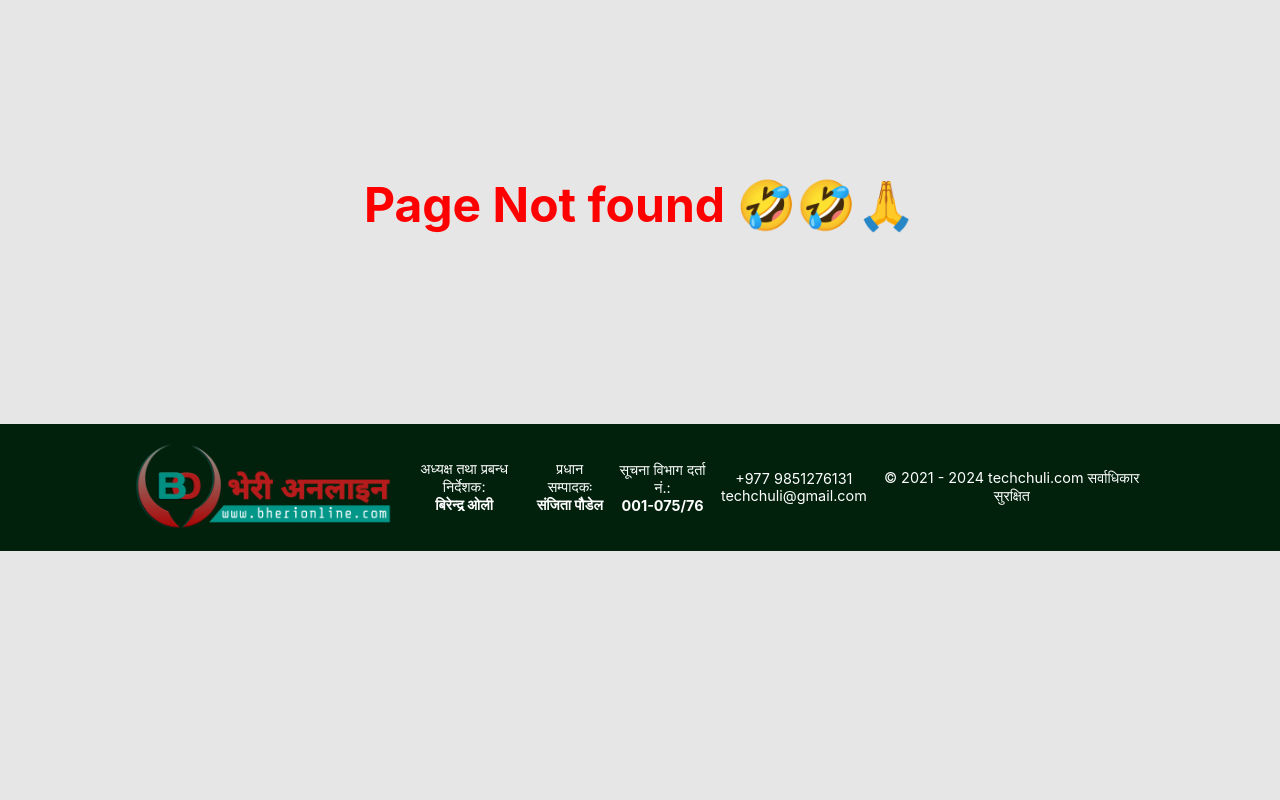
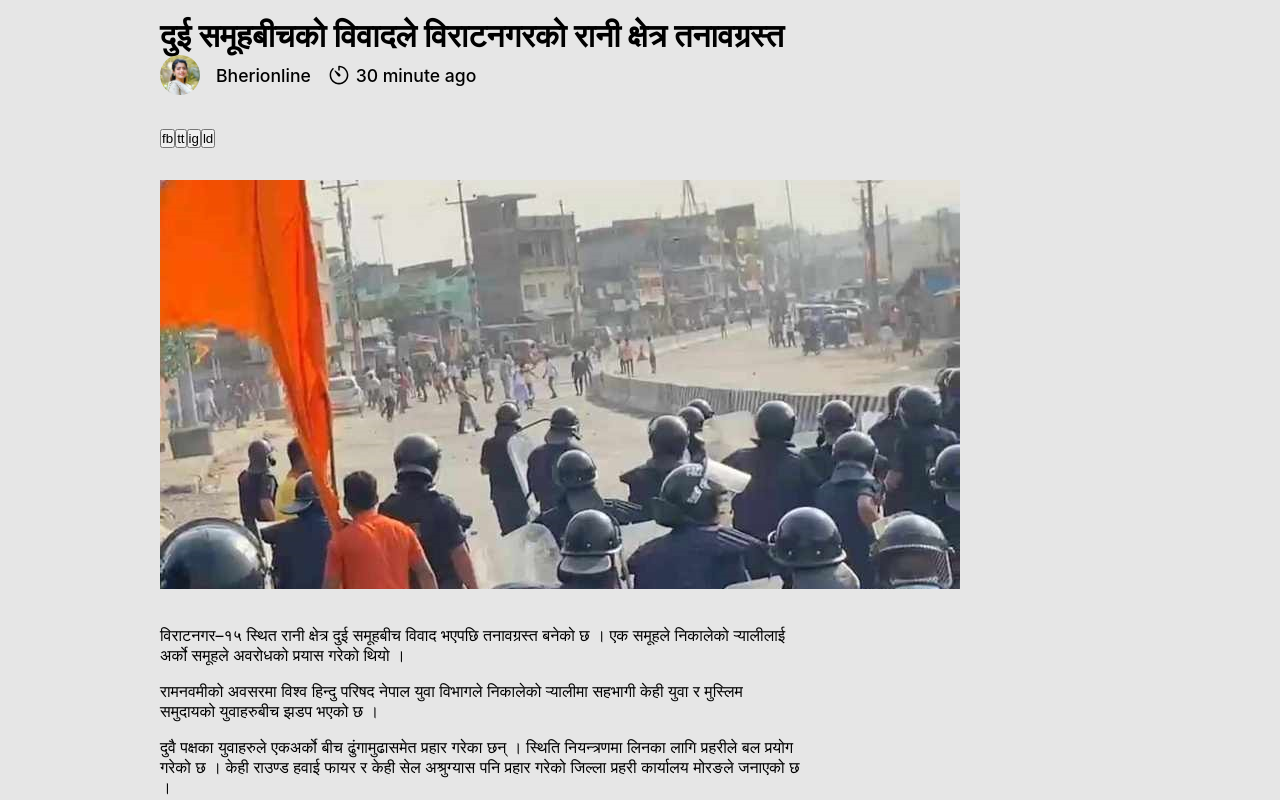
Before and after one commit to birendraoli/ReactNewsPortal, a React (Create React App) app in the folder news1/: page /home/singlepost in a window 1280 px wide. Shown: the part 240-1040 px from the top of the page. Before the commit the page ends 800 px from the top, so only its background shows below. Built offline with nearby package versions, Linux system fonts and the light colour scheme.

Commit message:
spa update

```diff
--- a/news1/src/App.js
+++ b/news1/src/App.js
@@ -6,6 +6,7 @@ import {  BrowserRouter as Brou, Routes, Route } from  'react-router-dom';
 import Home from './components/home/Home';
 import Singlepage from './components/reusable/Singlepage';
 import Notfound from './components/reusable/Notfound';
+import Singlepost from './components/reusable/Singlepost';
 
 function App() {
   return (
@@ -31,6 +32,8 @@ function App() {
           <Route path='health' element={<Singlepage />} />
           <Route path='video' element={<Singlepage />} />
           <Route path='*' element={<Notfound />}/>
+          <Route path='home/singlepost' element={<Singlepost />} />
+          <Route path='singlepost' element={<Singlepost />} />
         </Routes>
         <Footer />
       </Brou>
--- a/news1/src/components/css/BannerNews.scss
+++ b/news1/src/components/css/BannerNews.scss
@@ -1,3 +1,7 @@
+a {
+    text-decoration: none;
+    color: var(--black);
+}
 .news-title h2 {
     font-size: 4rem;
     text-align: center;
--- a/news1/src/components/home-parts/BannerNews.jsx
+++ b/news1/src/components/home-parts/BannerNews.jsx
@@ -4,13 +4,14 @@ import img1 from '../images/img1.jpg'
 import imgg2 from '../images/imgg2.jpg'
 import Author from '../reusable/Author';
 import Timer from '../reusable/Timer';
+import { Link } from 'react-router-dom';
 
 const BannerNews = () => {
     return (
         <div className='banner-wrapper'>
             <div className="title-news">
                 <div className='news-title'>
-                    <h2>पेट्रोलमा प्रतिलिटर ४ रुपैयाँ मूल्यवृद्धि</h2>
+                    <Link to='singlepost'><h2>पेट्रोलमा प्रतिलिटर ४ रुपैयाँ मूल्यवृद्धि</h2></Link>
                 </div>
                 <div className='auth-time'>
                     <Author />
--- /dev/null
+++ b/news1/src/components/reusable/Singlepost.jsx
@@ -0,0 +1,48 @@
+import React from 'react'
+import './Singlepost.scss'
+import Author from './Author'
+import Timer from './Timer'
+import featureimg from './thumb.jpg'
+
+const Singlepost = () => {
+    return (
+        <div className='singlepost'>
+            <div className='post-wrapper'>
+                <div className='heading'>
+                    <div className="title">
+                        <h1>दुई समूहबीचको विवादले विराटनगरको रानी क्षेत्र तनावग्रस्त</h1>
+                    </div>
+                    <div className="author">
+                        <Author />
+                        <Timer />
+                    </div>
+                </div>
+                <div>
+                    <button>fb</button>
+                    <button>tt</button>
+                    <button>ig</button>
+                    <button>ld</button>
+                </div>
+                <div className='feature-img'>
+                    <img src={featureimg} alt="" />
+                </div>
+                <div className="text">
+                    <p>विराटनगर–१५ स्थित रानी क्षेत्र दुई समूहबीच विवाद भएपछि तनावग्रस्त बनेको छ । एक समूहले निकालेको र्‍यालीलाई अर्को समूहले अवरोधको प्रयास गरेको थियो ।</p>
+                    <p>रामनवमीको अवसरमा विश्व हिन्दु परिषद नेपाल युवा विभागले निकालेको र्‍यालीमा सहभागी केही युवा र मुस्लिम समुदायको युवाहरुबीच झडप भएको छ ।</p>
+                    <p>दुवै पक्षका  युवाहरुले  एकअर्को बीच  ढुंगामुढासमेत  प्रहार गरेका छन् । स्थिति नियन्त्रणमा लिनका लागि प्रहरीले बल प्रयोग गरेको छ । केही राउण्ड हवाई फायर र केही सेल अश्रुग्यास पनि प्रहार गरेको जिल्ला प्रहरी कार्यालय मोरङले जनाएको छ ।</p>
+                    <p>बल प्रयोग गरेपछि दुवै समूह तितरबितर भएको र अहिले अवस्था सामान्य हुँदै गएको प्रहरीले जानकारी दिएको छ ।</p>
+                </div>
+                <div>
+                    <div className="carousel"></div>
+                </div>
+                <div className="comment"></div>
+            </div>
+            <div className='Latest'>
+                <div className="update"></div>
+                <div className="ads"></div>
+            </div>
+        </div>
+    )
+}
+
+export default Singlepost
--- /dev/null
+++ b/news1/src/components/reusable/Singlepost.scss
@@ -0,0 +1,19 @@
+.singlepost {
+    width: 80vw;
+    margin: auto;
+    padding: 2rem;
+    .post-wrapper {
+        width: 66.66%;
+        display: flex;
+        flex-direction: column;
+        gap: 2rem;
+        .text {
+            display: flex;
+            flex-direction: column;
+            gap: 1rem;
+        }
+    }
+    .latest {
+        width: 33.33%;
+    }
+}
```
Also changed, not shown: news1/src/components/reusable/thumb.jpg (added).
